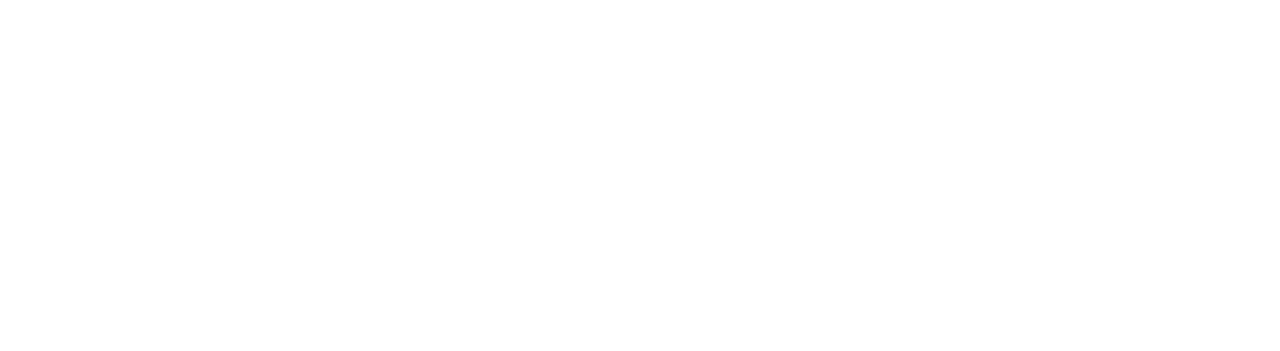
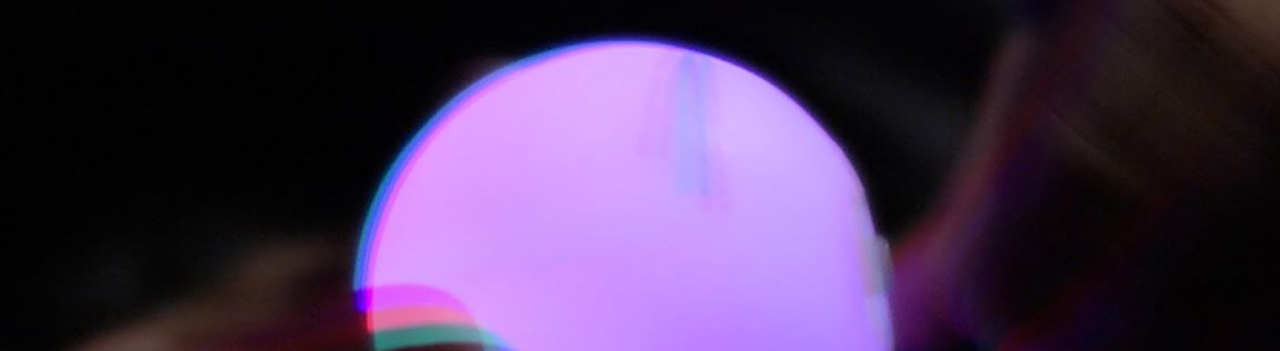
Before and after one commit to muskaanX/Persistence-of-Vision, a plain HTML site: page index.html in a window 1280 px wide. Shown: the top 351 px of the page. Drawn offline with Linux system fonts and the light colour scheme.

Commit message:
Update styles.css

```diff
--- a/styles.css
+++ b/styles.css
@@ -6,7 +6,7 @@ body, html {
 }
 
 .welcome-section {
-    background: url('Final%20Build/background-image.jpg') no-repeat center center/cover;
+    background: url('Final%20Build/background.jpg') no-repeat center center/cover;
     height: 100vh;
     display: flex;
     justify-content: center;
```
